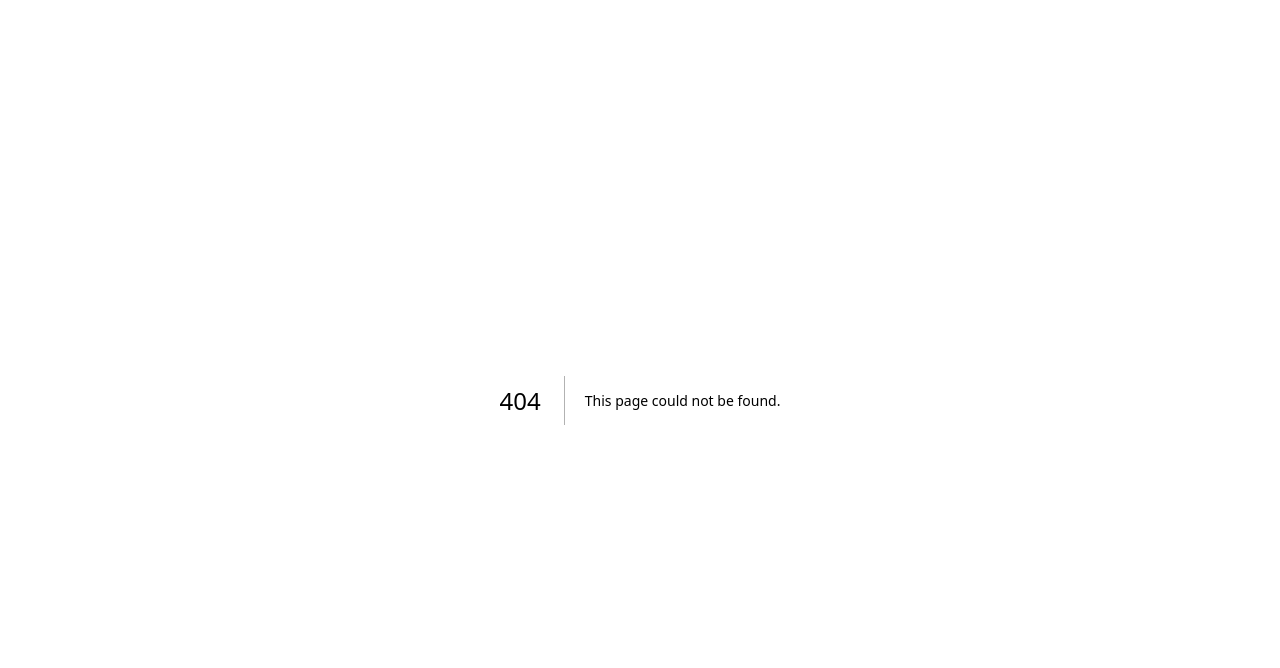
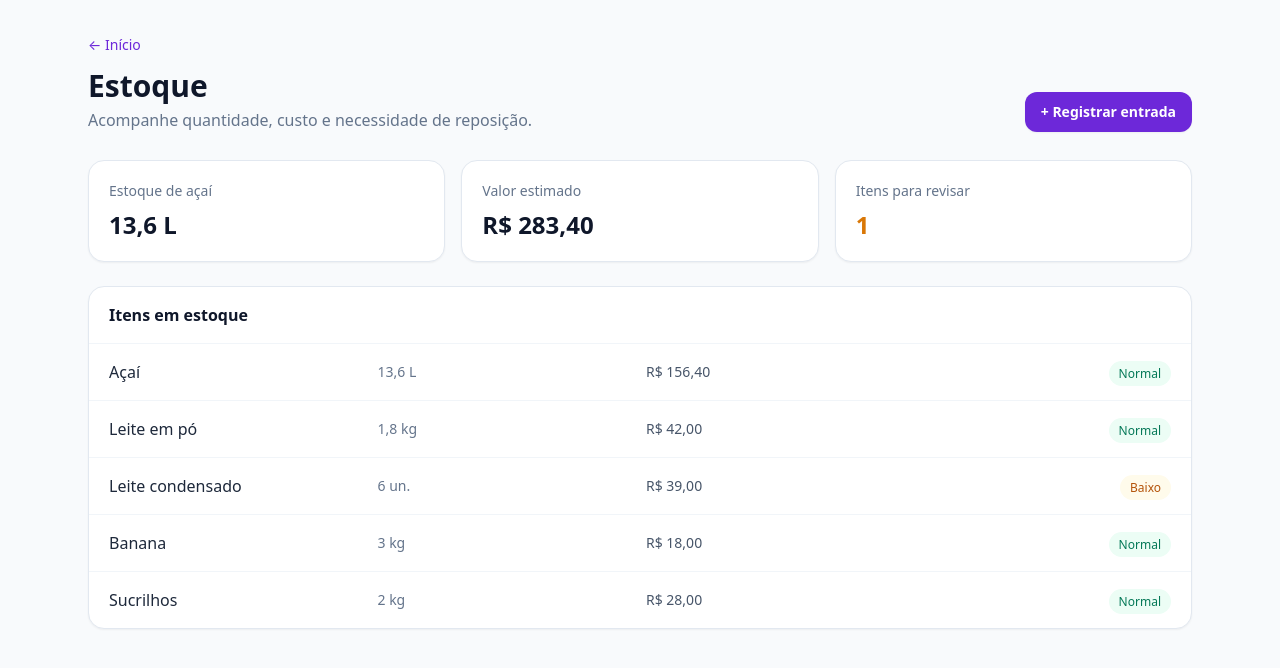
Before and after one commit to Foxkvjx/degustyacaii, a Next.js app: page /estoque in a window 1280 px wide. Before the commit this address had no page. Shown: the top 668 px of the page. Built offline with nearby package versions, Linux system fonts and the light colour scheme.

Commit message:
feat: add inventory screen

```diff
--- /dev/null
+++ b/app/estoque/page.tsx
@@ -0,0 +1,36 @@
+import Link from "next/link";
+
+const items = [
+  ["Açaí", "13,6 L", "R$ 156,40", "Normal"],
+  ["Leite em pó", "1,8 kg", "R$ 42,00", "Normal"],
+  ["Leite condensado", "6 un.", "R$ 39,00", "Baixo"],
+  ["Banana", "3 kg", "R$ 18,00", "Normal"],
+  ["Sucrilhos", "2 kg", "R$ 28,00", "Normal"],
+];
+
+export default function Estoque() {
+  return (
+    <main className="min-h-screen bg-slate-50">
+      <div className="mx-auto max-w-6xl px-4 py-8 sm:px-6">
+        <Link href="/" className="text-sm text-acai-700 hover:underline">← Início</Link>
+        <div className="mt-3 flex flex-col justify-between gap-4 sm:flex-row sm:items-end">
+          <div><h1 className="text-3xl font-bold text-slate-900">Estoque</h1><p className="mt-1 text-slate-500">Acompanhe quantidade, custo e necessidade de reposição.</p></div>
+          <button className="rounded-xl bg-acai-700 px-4 py-2.5 text-sm font-semibold text-white shadow-sm">+ Registrar entrada</button>
+        </div>
+
+        <div className="mt-7 grid gap-4 sm:grid-cols-3">
+          <div className="rounded-2xl bg-white p-5 shadow-sm border border-slate-200"><p className="text-sm text-slate-500">Estoque de açaí</p><b className="mt-2 block text-2xl">13,6 L</b></div>
+          <div className="rounded-2xl bg-white p-5 shadow-sm border border-slate-200"><p className="text-sm text-slate-500">Valor estimado</p><b className="mt-2 block text-2xl">R$ 283,40</b></div>
+          <div className="rounded-2xl bg-white p-5 shadow-sm border border-slate-200"><p className="text-sm text-slate-500">Itens para revisar</p><b className="mt-2 block text-2xl text-amber-600">1</b></div>
+        </div>
+
+        <section className="mt-6 overflow-hidden rounded-2xl border border-slate-200 bg-white shadow-sm">
+          <div className="border-b border-slate-100 px-5 py-4 font-semibold">Itens em estoque</div>
+          <div className="divide-y divide-slate-100">
+            {items.map(([name, qty, cost, status]) => <div key={name} className="grid grid-cols-2 gap-3 px-5 py-4 sm:grid-cols-4 sm:items-center"><div className="font-medium text-slate-800">{name}</div><div className="text-sm text-slate-500">{qty}</div><div className="text-sm text-slate-600">{cost}</div><div className="text-left sm:text-right"><span className={`rounded-full px-2.5 py-1 text-xs font-medium ${status === "Baixo" ? "bg-amber-50 text-amber-700" : "bg-emerald-50 text-emerald-700"}`}>{status}</span></div></div>)}
+          </div>
+        </section>
+      </div>
+    </main>
+  );
+}
```
